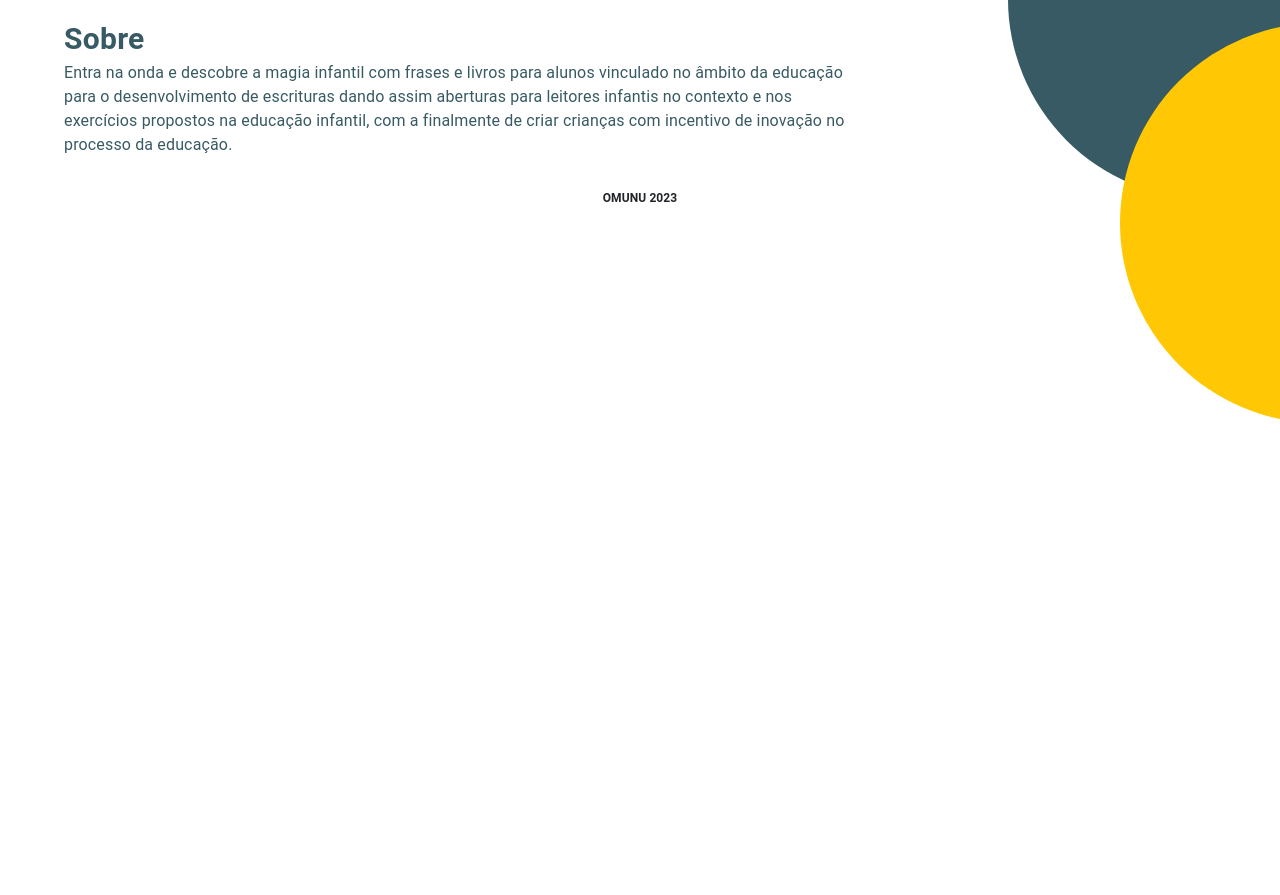
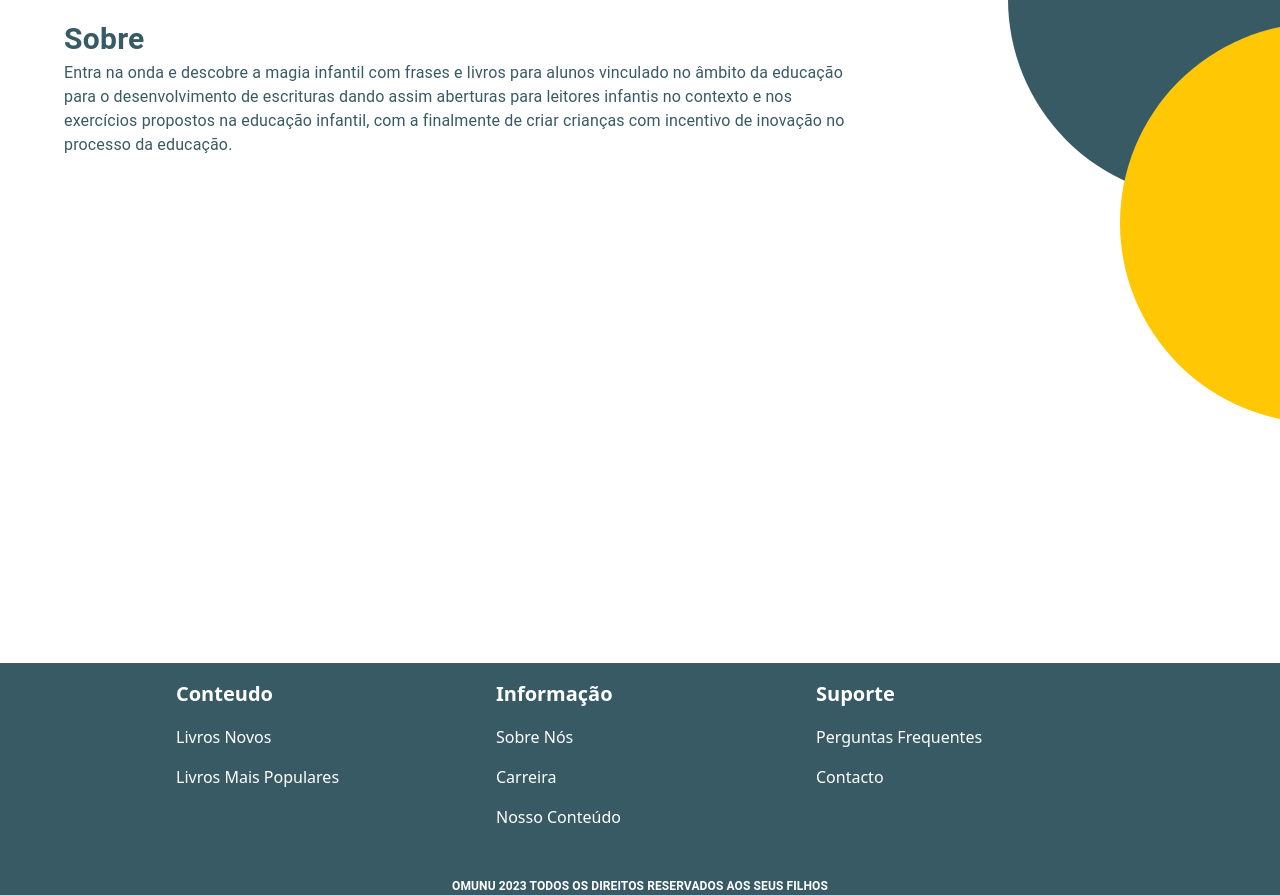
Before and after one commit to joelmarcolino/OMUNU2023, a Next.js app: page /about in a window 1280 px wide. Shown: the part 137-1032 px from the top of the page. Before the commit the page ends 800 px from the top, so only its background shows below. Built offline with nearby package versions, Linux system fonts and the light colour scheme.

Commit message:
:rocket: some changes

```diff
--- a/src/components/Footer/index.tsx
+++ b/src/components/Footer/index.tsx
@@ -1,9 +1,39 @@
-import { TableFooter, Typography } from "@mui/material"
+import { Box, Typography, Grid, List, ListItem } from "@mui/material"
 
 export const Footer = () => {
     return (
-        <TableFooter sx={{display: "flex", justifyContent: "center"}}>
-            <Typography sx={{textAlign: "center", fontSize: "12px", fontWeight: "bold", mt: "2rem"}}>OMUNU {new Date().getFullYear()}</Typography>
-        </TableFooter>
+        <Box sx={{
+            background: "#385A64",
+            color: "white"
+            }}
+            >
+                <Grid container alignItems="start" justifyContent="center">
+                    <Grid item xs={12} md={3}>
+                        <List>
+                            <ListItem sx={{fontSize: "20px", fontWeight: "bold"}}>Conteudo</ListItem>
+                            <ListItem>Livros Novos</ListItem>
+                            <ListItem>Livros Mais Populares</ListItem>
+                        </List>
+                    </Grid>
+
+                    <Grid item xs={12} md={3}>
+                        <List>
+                            <ListItem sx={{fontSize: "20px", fontWeight: "bold"}}>Informação</ListItem>
+                            <ListItem>Sobre Nós</ListItem>
+                            <ListItem>Carreira</ListItem>
+                            <ListItem>Nosso Conteúdo</ListItem>
+                        </List>
+                    </Grid>
+
+                    <Grid item xs={12} md={3}>
+                        <List>
+                            <ListItem sx={{fontSize: "20px", fontWeight: "bold"}}>Suporte</ListItem>
+                            <ListItem> Perguntas Frequentes</ListItem>
+                            <ListItem>Contacto</ListItem>
+                        </List>
+                    </Grid>
+                </Grid>
+            <Typography sx={{textAlign: "center", fontSize: "12px", fontWeight: "bold", mt: "2rem"}}>OMUNU {new Date().getFullYear()} TODOS OS DIREITOS RESERVADOS AOS SEUS FILHOS</Typography>
+        </Box>
     )
 }
--- a/src/pages/about/index.tsx
+++ b/src/pages/about/index.tsx
@@ -4,7 +4,8 @@ import { Navbar } from "../../components/Navbar"
 
 export default function Sobre(){
   return (
-    <Container maxWidth="lg">
+    <>
+    <Container maxWidth="lg" sx={{height: "100vh"}}>
       <Navbar/>
       <Box sx={{mt: "5rem"}}>
             <Typography
@@ -20,7 +21,8 @@ export default function Sobre(){
               Entra na onda e descobre a magia infantil com frases e livros para alunos vinculado no âmbito da educação para o desenvolvimento de escrituras dando assim aberturas para leitores infantis no contexto e nos exercícios propostos na educação infantil, com a finalmente de criar crianças com incentivo de inovação no processo da educação.
               </Typography>
       </Box>
-      <Footer />
     </Container>
+    <Footer />
+    </>
   )
 }
--- a/src/pages/homeprofile/index.tsx
+++ b/src/pages/homeprofile/index.tsx
@@ -10,6 +10,7 @@ export default function HomeProfile(){
     const router = useRouter()
 
     return (
+        <>
         <Container maxWidth="lg">
             <Head>
                 <title>Omunu | Home</title>
@@ -30,7 +31,7 @@ export default function HomeProfile(){
                 <Grid container>
                 {
                     Books.map((book, index) => (
-                        <Grid xs={12} md={3}>
+                        <Grid item xs={12} md={3} key={index}>
                             <Box sx={{m: "1rem"}} onClick={() => router.push(`/book/?book_id=${index}`)}>
                                 <ImageComponent name={book.image} height={600} width={500}/>
                                 <Typography sx={{fontWeight: "bold", color: "#385A64"}}>{book.name}</Typography>
@@ -41,7 +42,8 @@ export default function HomeProfile(){
                         }
                 </Grid>
             </Box>
-            <Footer/>
         </Container>
+        <Footer />
+        </>
     )
 }
--- a/src/pages/login/index.tsx
+++ b/src/pages/login/index.tsx
@@ -5,6 +5,7 @@ import Link from "next/link"
 import logo from "../../../public/omunu_logo.png"
 import { Circle } from "../../components/Solids Effects/Circle"
 import { Social } from "../../components/Social"
+import lamp from "../../../public/light.png"
 
 export default function Signup(){
   return (
@@ -13,6 +14,7 @@ export default function Signup(){
         <Box sx={{m: "1rem"}}>
           <ImageComponent name={logo} height={800} width={100}/>
         </Box>
+        <Box  sx={{boxShadow: "1px 1px 10px gray", width: "30rem", margin: "auto", padding: "2rem", borderRadius: "10px"}}>
           <Typography
           sx={{
             textAlign: "center",
@@ -20,7 +22,7 @@ export default function Signup(){
             fontSize: "30px",
             color: "#385A64"
           }}>
-          LOG <span>II</span> N
+            LOG<ImageComponent name={lamp} height={100} width={60}/> N
           </Typography>
           <Box sx={{display: "flex", alignItems: "center", justifyContent: "center", mt: "1rem"}}>
             <FormControl sx={{width: "20rem"}}>
@@ -46,6 +48,7 @@ export default function Signup(){
             <Social/>
             </FormControl>
         </Box>
+        </Box>
         <Circle background="#FFC704" left="-8rem"/>
       </Container>
   )
--- a/src/pages/signup/index.tsx
+++ b/src/pages/signup/index.tsx
@@ -12,6 +12,7 @@ export default function Signup(){
       <Box sx={{m: "1rem"}}>
         <ImageComponent name={logo} height={800} width={100}/>
       </Box>
+      <Box  sx={{boxShadow: "1px 1px 10px gray", width: "30rem", margin: "auto", padding: "2rem", borderRadius: "10px"}}>
       <Typography
       sx={{
         textAlign: "center",
@@ -45,6 +46,7 @@ export default function Signup(){
         </Divider>
         <Social/>
         </FormControl>
+        <Box/>
       </Box>
       <Circle background="#FFC704" left="-8rem"/>
     </Container>
```
Also changed, not shown: src/pages/Homepage/index.tsx (+5 -3 lines), public/new_page.png (added), 1 other file (tests, documents, lock files or other folders). Lines whose indentation alone changed are shown as unchanged.
